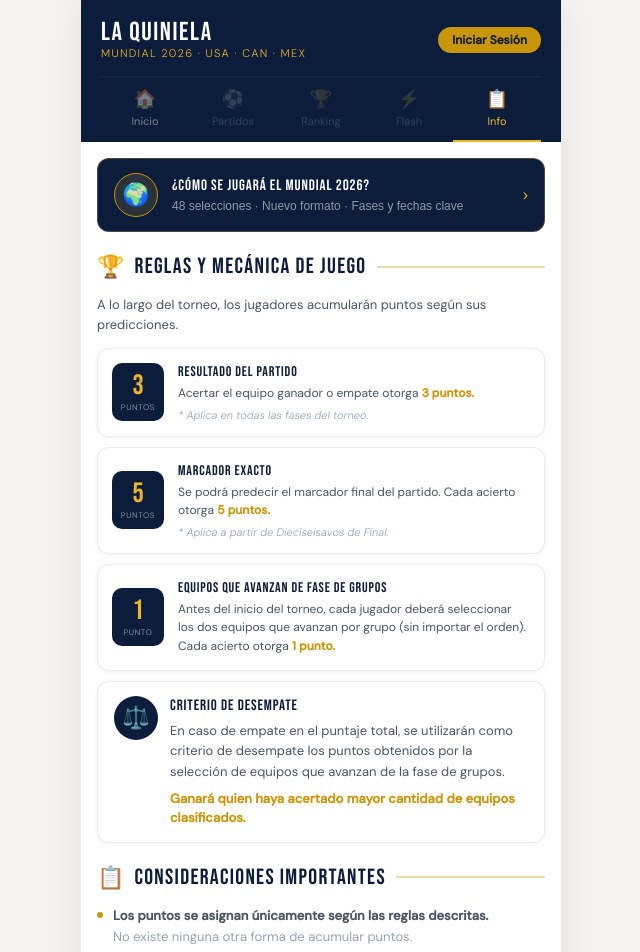
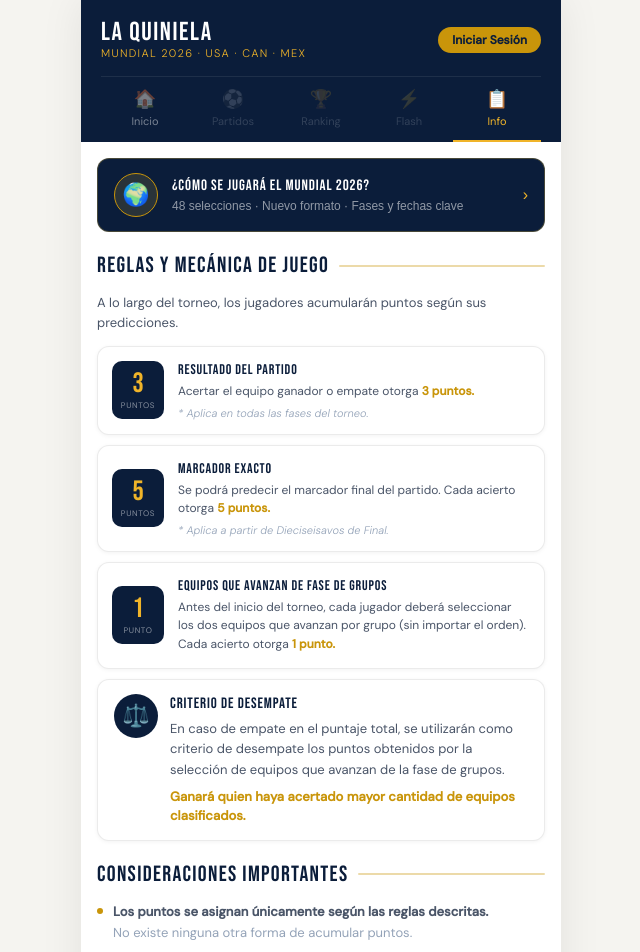
Before and after one commit to ememos72-hash/quiniela-mundial-2026, a React (Vite) app: page /info in a window 1280 px wide. Shown: the top 952 px of the page, without its empty margins (319-959 px from the left). Built offline with nearby package versions, Linux system fonts and the light colour scheme; no server answers.

Commit message:
Info: eliminar icono seccion Reglas y Mecanica de Juego

```diff
--- a/src/pages/RulesPage.jsx
+++ b/src/pages/RulesPage.jsx
@@ -93,7 +93,7 @@ const SectionHeader = ({ icon, title }) => (
     display: 'flex', alignItems: 'center', gap: 10,
     marginBottom: 14,
   }}>
-    <span style={{ fontSize: 22 }}>{icon}</span>
+    {icon && <span style={{ fontSize: 22 }}>{icon}</span>}
     <span style={{
       fontFamily: "'Bebas Neue', sans-serif",
       fontSize: 22, letterSpacing: '0.06em',
@@ -220,7 +220,7 @@ const RulesPage = () => {
       {/* ══════════════════════════════════════════════
           SECCIÓN 1 — REGLAS Y MECÁNICA DE JUEGO
       ══════════════════════════════════════════════ */}
-      <SectionHeader icon="🏆" title="Reglas y Mecánica de Juego" />
+      <SectionHeader icon="" title="Reglas y Mecánica de Juego" />
 
       <div style={{ fontSize: 13, color: 'var(--text-mid)', marginBottom: 14, lineHeight: 1.5 }}>
         A lo largo del torneo, los jugadores acumularán puntos según sus predicciones.
@@ -290,7 +290,7 @@ const RulesPage = () => {
       {/* ══════════════════════════════════════════════
           SECCIÓN 4 — CONSIDERACIONES IMPORTANTES
       ══════════════════════════════════════════════ */}
-      <SectionHeader icon="📋" title="Consideraciones Importantes" />
+      <SectionHeader icon="" title="Consideraciones Importantes" />
 
       <ConsideracionItem>
         <strong>Los puntos se asignan únicamente según las reglas descritas.</strong>
```
